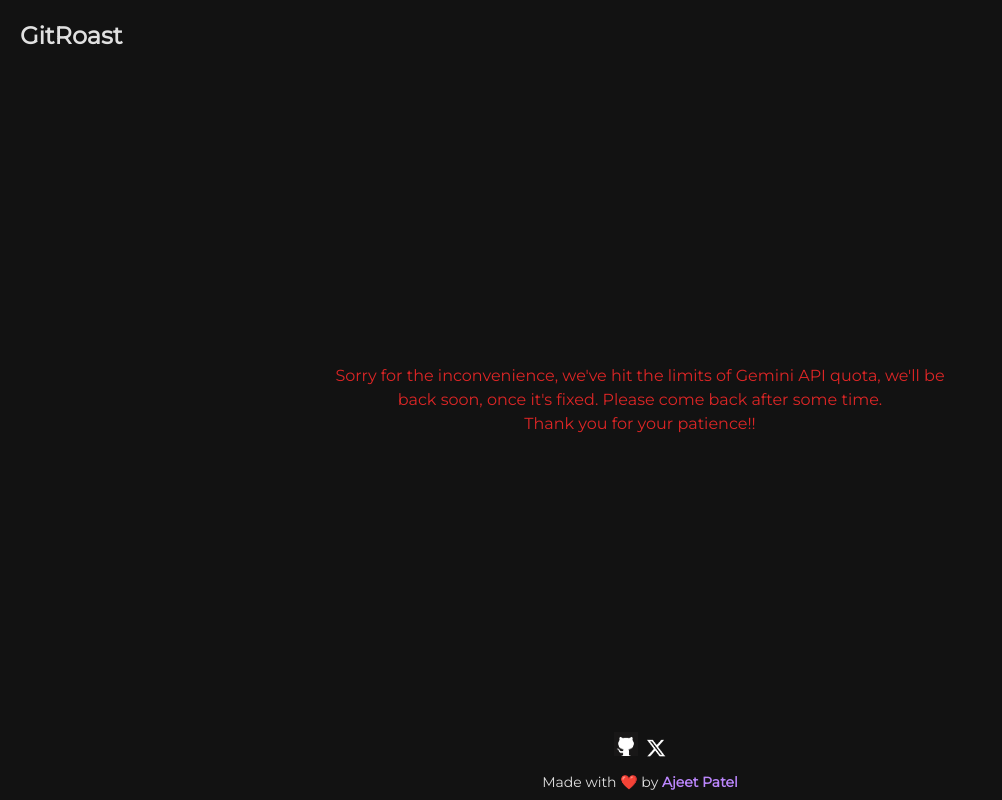
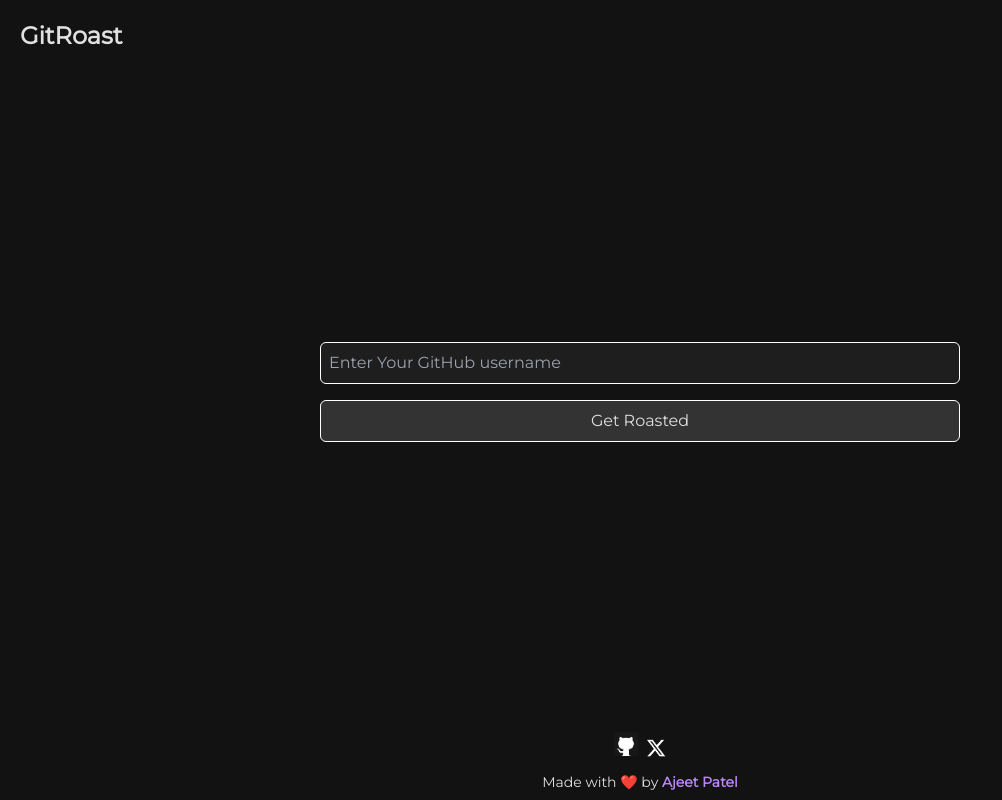
Before and after one commit to Ajeet1606/roast-github, a React (Vite) app: page / in a window 1280 px wide. Shown: the whole page, without its empty margins (0-1002 px from the left). Built offline with nearby package versions, Linux system fonts and the light colour scheme; the HTML template or start-up script is replaced by a standard one; a web font is replaced by a local one.

Commit message:
api calls moved to backend, added download image button

```diff
--- a/package.json
+++ b/package.json
@@ -10,9 +10,9 @@
     "preview": "vite preview"
   },
   "dependencies": {
-    "@google/generative-ai": "^0.16.0",
     "@vercel/analytics": "^1.3.1",
     "axios": "^1.7.2",
+    "html-to-image": "^1.11.11",
     "react": "^18.3.1",
     "react-dom": "^18.3.1"
   },
--- a/src/App.tsx
+++ b/src/App.tsx
@@ -1,16 +1,16 @@
 import "./App.css";
 import Footer from "./components/Footer";
-// import Main from "./components/Main";
+import Main from "./components/Main";
 import Navbar from "./components/Navbar";
-import ServerDown from "./components/ServerDown";
+// import ServerDown from "./components/ServerDown";
 
 function App() {
   return (
     <>
       <div className="h-[100vh] w-full font-montserrat flex flex-col justify-between">
         <Navbar />
-        {/* <Main /> */}
-        <ServerDown />
+        <Main />
+        {/* <ServerDown /> */}
         <Footer />
       </div>
     </>
--- a/src/components/Main.tsx
+++ b/src/components/Main.tsx
@@ -1,6 +1,5 @@
 import { useState } from "react";
-import { ProfileSchema, getProfileDetails } from "../utils/utils";
-import { GoogleGenerativeAI } from "@google/generative-ai";
+import { toPng } from "html-to-image";
 
 const Main = () => {
   const [inputUserName, setInputUserName] = useState("");
@@ -15,58 +14,77 @@
       return;
     }
     const trimmedInput = inputUserName.trim();
-    const userDetails: ProfileSchema = await getProfileDetails(trimmedInput);
+    const URL = "https://roast-github.up.railway.app/api/v1/roast/" + trimmedInput;
 
-    if (!userDetails) {
-      setErrorMessage(`Github Profile not found.`);
+    try {
+      setErrorMessage("");
       setRoastMessage("");
-      return;
-    }
+      const eventSource = new EventSource(URL);
+      eventSource.onmessage = (event) => {
+        const newMessage = event.data;
+        if (newMessage === "[END]") {
+          eventSource.close();
+        } else {
+          setRoastMessage((prevMessages) => prevMessages + newMessage);
+        }
+      };
+      eventSource.onerror = (err) => {
+        if (err.eventPhase === EventSource.CLOSED) {
+          fetch(URL)
+            .then(async (response) => {
+              // Check if the response status is not OK (i.e., status code is not in the range 200-299)
+              if (!response.ok) {
+                // If the response is not OK, read the response body as text
+                const text = await response.text();
+                // Throw an error with the response text
+                console.log("line 42", text);
 
-    const prompt = `Here's a GitHub profile for you:
-            - Name: ${userDetails.name}
-            - Bio: ${userDetails.bio}
-            - Avatar URL: ${userDetails.avatarUrl}
-            - Repositories: ${userDetails.repositories.totalCount}
-            - Followers: ${userDetails.followers.totalCount}
-            - Following: ${userDetails.following.totalCount}
-            - Starred Repositories: ${userDetails.starredRepositories.totalCount}
-            - Total Commits: ${userDetails.contributionsCollection.totalCommitContributions} in this year.
-
-            Go ahead and give a satire roast of this GitHub user! Keep it in around 100 words. If they've done really great, appreaciate them as well.`;
-    return await getRoastResponse(prompt);
-  }
-
-  async function getRoastResponse(prompt: string) {
-    try {
-      setRoastMessage("Loading...");
-      setErrorMessage("");
-      const GEMINI_API_KEY = import.meta.env.VITE_GEMINI_API_KEY!;
-      const GEMINI_MODEL = import.meta.env.VITE_GEMINI_MODEL!;
-      const genAI = new GoogleGenerativeAI(GEMINI_API_KEY);
-      const model = genAI.getGenerativeModel({
-        model: GEMINI_MODEL,
-        systemInstruction: "Act as a satire and sarcastic person.",
-      });
-
-      const result = await model.generateContentStream(prompt);
-      setRoastMessage("");
-      for await (const chunk of result.stream) {
-        const chunkText = chunk.text();
-        console.log(chunkText);
-        setRoastMessage((prevData) => prevData + chunkText);
-      }
+                throw new Error(text);
+              }
+              // If the response is OK, read the response body as text and return it
+              return response.text();
+            })
+            .then((message) => {
+              // Handle the successful response text
+              console.log("Successful response:", message);
+              // Optionally update your state with the successful message
+              setErrorMessage(message);
+            })
+            .catch((error) => {
+              // Handle any errors that were thrown
+              console.error("Error fetching fallback response:", error);
+              setErrorMessage(error.message); // Set the error message in the state
+            });
+        }
+        eventSource.close();
+        console.error("EventSource failed:", err);
+      };
     } catch (error) {
-      //   console.error("Error calling Gemini API:", error);
+      console.error(error);
       setErrorMessage("An error occurred. Please try again later.");
       setRoastMessage("");
-      return error;
     }
   }
 
   function handleInputChange(e: React.ChangeEvent<HTMLInputElement>) {
     e.preventDefault();
     setInputUserName(e.target.value);
+  }
+
+  async function downloadImage() {
+    try {
+      const dataUrl = await toPng(document.body, { quality: 1 });
+
+      // Create a link element and trigger a download
+      const link = document.createElement("a");
+      link.href = dataUrl;
+      link.download = `roast-${inputUserName}.png`;
+      document.body.appendChild(link);
+      link.click();
+      document.body.removeChild(link);
+    } catch (error) {
+      console.log(error);
+    }
   }
 
   return (
@@ -89,10 +107,26 @@
       </form>
 
       <div className="w-full mt-4">
-        <p className="text-center">{roastMessage}</p>
-        {
-          errorMessage && <p className="text-center text-red-500">{errorMessage}</p>
-        }
+        {roastMessage === "Github Profile not found." ? (
+          <p className="text-center text-red-500">{roastMessage}</p>
+        ) : (
+          <p className="text-center">{roastMessage}</p>
+        )}
+
+        {errorMessage && (
+          <p className="text-center text-red-500">{errorMessage}</p>
+        )}
+
+        {errorMessage === "" && roastMessage != "" && roastMessage != "Github Profile not found." && (
+          <div className="mt-2 w-full flex justify-center items-center">
+            <button
+              className="mt-2 rounded-md p-2 border border-green-400 text-green-400 mx-auto"
+              onClick={downloadImage}
+            >
+              Download Image
+            </button>
+          </div>
+        )}
       </div>
     </div>
   );
```
Also changed, not shown: 1 other file (tests, documents, lock files or other folders).
